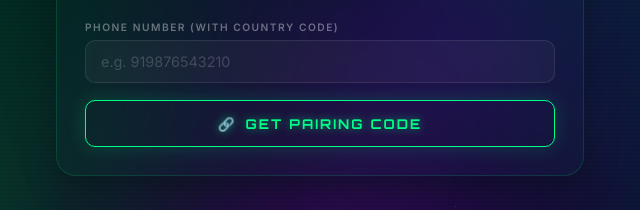
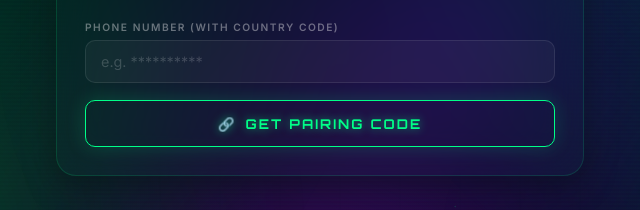
Before and after one commit to KGFBRAND792/WHATSAPPSERVERBYVEDANT, a website: page public/index.html in a window 1280 px wide. Shown: the part 209-419 px from the top of the page, 320-960 px from the left. Drawn offline with Linux system fonts and the light colour scheme; animation ran at ten frames a second.

Commit message:
Update index.html

```diff
--- a/public/index.html
+++ b/public/index.html
@@ -1019,7 +1019,7 @@
 
                 <div class="fg">
                     <label class="flbl">Phone Number (with country code)</label>
-                    <input type="text" id="gate-phone" class="finput" placeholder="e.g. 919876543210" />
+                    <input type="text" id="gate-phone" class="finput" placeholder="e.g. **********" />
                 </div>
 
                 <button class="btn btn-green" id="gate-connect-btn" onclick="doConnect()">
```
